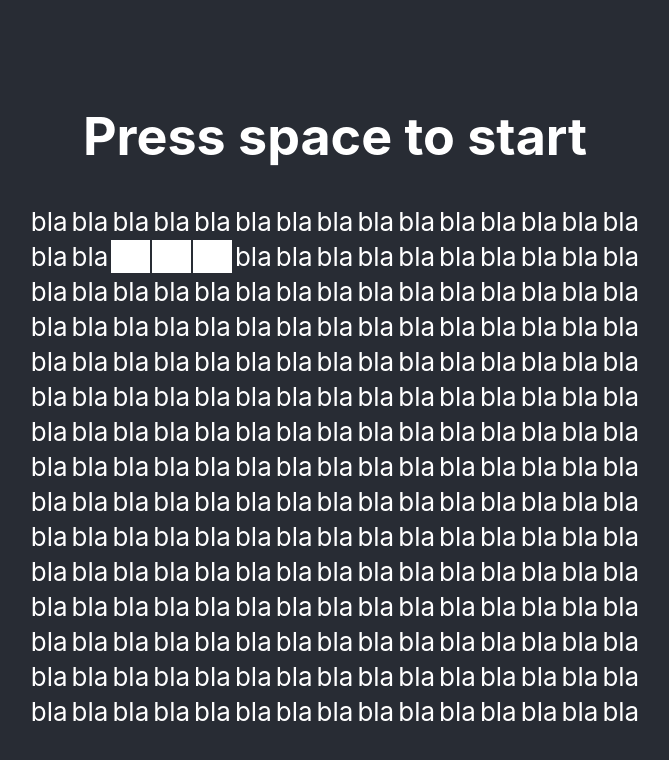
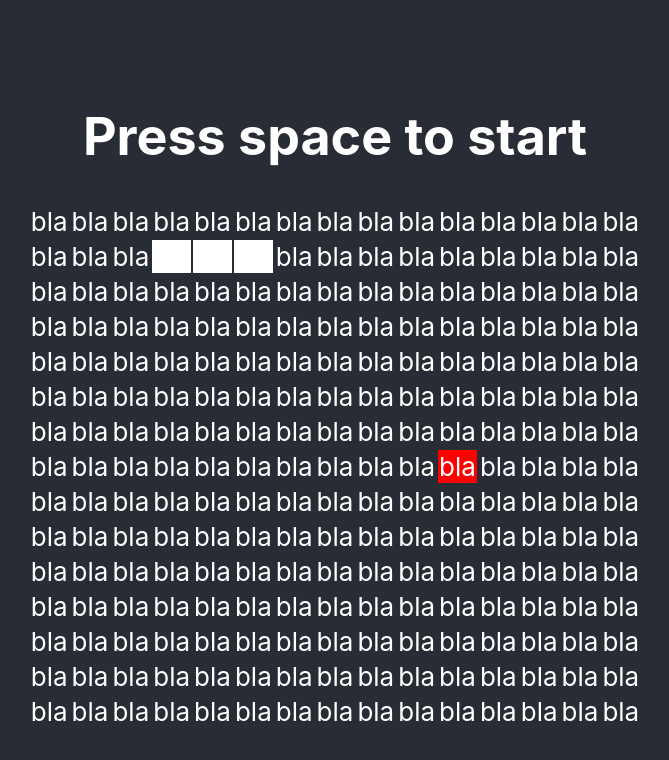
Before and after one commit to guyozeri/react_snake, a React (Create React App) app: page / in a window 1280 px wide. Shown: the top 760 px of the page, without its empty margins (305-974 px from the left). Built offline with nearby package versions, Linux system fonts and the light colour scheme.

Commit message:
Added a food cell which make the snake grow.

```diff
--- a/src/App.tsx
+++ b/src/App.tsx
@@ -4,12 +4,36 @@ import {isEqual, last, uniqWith} from 'lodash';
 import Board, {Cell} from "./components/Board";
 
 function App() {
+    const [turn, setTurn] = useState<number>(0);
     const [isPlaying, setIsPlaying] = useState<boolean>(false)
     const [direction, setDirection] = useState<Cell>({row: 0, col: 1});
     const initialSnake: Cell[] = [{row: 1, col: 1}, {row: 1, col: 2}, {row: 1, col: 3}];
     const [snake, setSnake] = useState<{ row: number, col: number }[]>(initialSnake)
     const [isLost, setIsLost] = useState<boolean>(false)
     const dim = 15;
+    const [foodCell, setFoodCell] = useState<Cell>({
+        row: Math.floor(Math.random() * dim),
+        col: Math.floor(Math.random() * dim)
+    })
+
+
+    const moveSnake = useCallback((shouldSlice: boolean = true) => {
+        setSnake(prevSnake => {
+            const head = last(prevSnake);
+            const initialIndex = isEqual(head, foodCell) ? 0 : 1;
+            if (isEqual(head, foodCell)) {
+                setFoodCell({
+                    row: Math.floor(Math.random() * dim),
+                    col: Math.floor(Math.random() * dim)
+                });
+            }
+            const newSnake = prevSnake.slice(initialIndex, prevSnake.length)
+            if (head) {
+                newSnake.push({row: head.row + direction.row, col: head.col + direction.col})
+            }
+            return newSnake
+        });
+    }, [foodCell, direction]);
 
     useEffect(() => {
         const head = last(snake);
@@ -25,22 +49,12 @@ function App() {
         }
     }, [snake])
 
-    const moveSnake = useCallback(() => {
-        setSnake(prevSnake => {
-            const head = last(prevSnake);
-            const newSnake = prevSnake.slice(1, prevSnake.length)
-            if (head) {
-                newSnake.push({row: head.row + direction.row, col: head.col + direction.col})
-            }
-            return newSnake
-        })
-    }, [direction]);
-
+    useEffect(moveSnake, [turn])
 
     useEffect(() => {
         if (isPlaying) {
             const interval = setInterval(
-                moveSnake, 250
+                () => setTurn(prevState => prevState += 1), 250
             );
             return () => clearInterval(interval);
         }
@@ -84,7 +98,7 @@ function App() {
                 <div>
                     <h1>{isPlaying ? "Playing" : "Press space to start"}</h1>
                     {!isLost || <h1>lost</h1>}
-                    <Board snake={snake} dim={dim}/>
+                    <Board snake={snake} food={foodCell} dim={dim}/>
                 </div>
             </header>
         </div>
--- a/src/components/Board.tsx
+++ b/src/components/Board.tsx
@@ -8,10 +8,11 @@ export interface Cell {
 
 interface BoardProps {
     snake: Cell[];
+    food: Cell;
     dim: number;
 }
 
-const Board: FC<BoardProps> = ({snake, dim}) => {
+const Board: FC<BoardProps> = ({snake, food, dim}) => {
     const board = [];
     const row = [];
     for (let i = 0; i < dim; i++) {
@@ -25,13 +26,22 @@ const Board: FC<BoardProps> = ({snake, dim}) => {
         {
             board.map((value, index) => <tr>
                 {
-                    value.map((value, secondIndex) =>
-                        <td style={findIndex(snake, {
-                            row: index,
-                            col: secondIndex
-                        }) !== -1 ? {backgroundColor: "white"} : {}}>
-                            bla
-                        </td>
+                    value.map((value, secondIndex) => {
+                        let style = {};
+                        if (findIndex(snake, {
+                                row: index,
+                                col: secondIndex
+                            }) !== -1) {
+                            style = {backgroundColor: "white"};
+                        } else {
+                            if (food.row === index && food.col === secondIndex) {
+                                style = {backgroundColor: "red"};
+                            }
+                        }
+                            return <td style={style}>
+                                bla
+                            </td>
+                        }
                     )
                 }
             </tr>)
```
